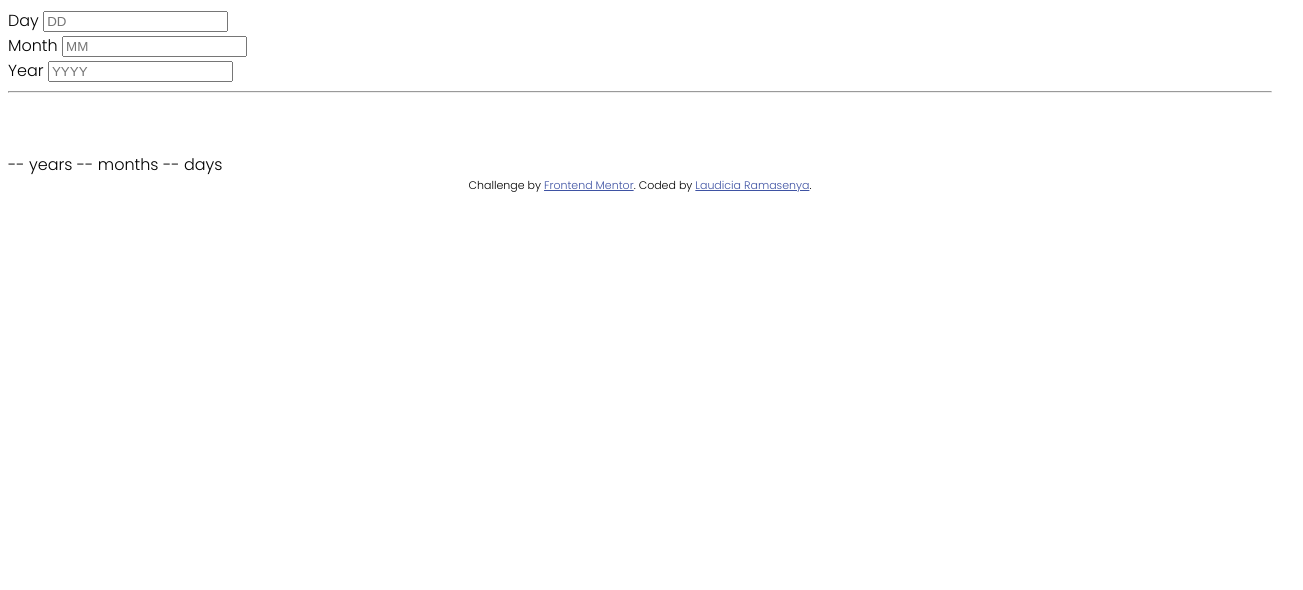
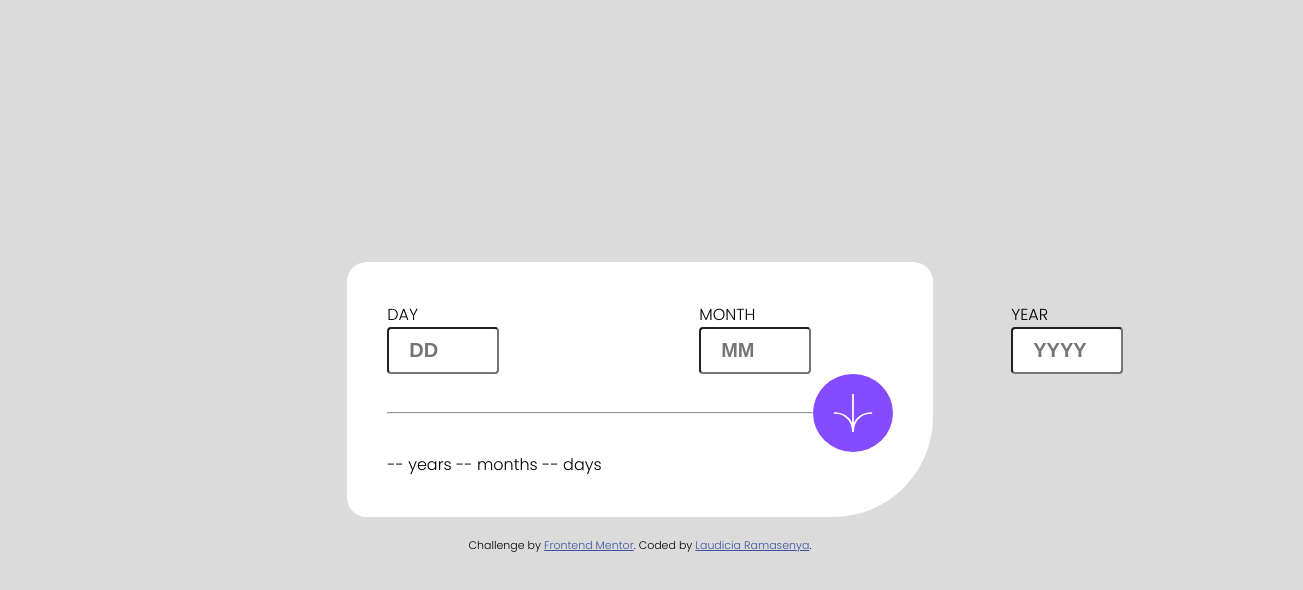
Before and after one commit to LaudRam/age-calculator-app, a plain HTML site: page index.html in a window 1280 px wide. Shown: the whole page, 1303 px wide, since content can reach past the window. Drawn offline with Linux system fonts and the light colour scheme.

Commit message:
Update style.css

```diff
--- a/style.css
+++ b/style.css
@@ -1,9 +1,83 @@
 body {
   font-family: "Poppins", sans-serif;
+  background-color: hsl(0, 0%, 86%);
+  display: flex;
+  flex-direction: column;
+  justify-content: center;
+  align-items: center;
+  min-height: 100vh;
+  min-height: 100dvh;
+}
+.container {
+  background-color: #fff;
+  /* width: -moz-fit-content; */
+  /* width: fit-content; */
+  padding: 40px;
+  border-radius: 20px 20px 100px 20px;
+  /* width: min-content; */
+  width: 40%;
+  /* display: flex; */
+  /* flex-direction: column; */
+}
+.form-container {
+  display: flex;
+  gap: 20px;
+  /* max-width: 100%; */
+  /* width: fit-content; */
+  /* height: fit-content; */
+  /* width: min-content; */
+  /* width: 100%; */
+  /* align-items: flex-start; */
+  /* overflow-x: hidden; */
+}
+.form-control {
+  display: flex;
+  flex-direction: column;
+  /* width: fit-content; */
+  /* height: fit-content; */
+  /* width: min-content; */
+  /* width: 100%; */
+  align-items: flex-start;
+  flex: 1;
+
+}
+label {
+  text-transform: uppercase;
+  /* width: fit-content; */
+  /* width: min-content; */
+}
+input {
+  padding: 10px 0 10px 20px;
+  font-weight: 700;
+  font-size: 20px;
+  border-radius: 4px;
+  /* max-width: 100%; */
+  max-width: 30%;
+  /* max-width: min-content; */
+}
+.icon-div {
+  display: flex;
+  align-items: center;
+}
+hr {
+  width: 100%;
+  height: 0;
+}
+h1{
+  display: inline-block;
+}
+img {
+  background-color: hsl(259, 100%, 65%);
+  padding: 20px;
+  border-radius: 50%;
+  width: 40px;
+  height: auto;
+  /* flex: -1; */
 }
 .attribution {
   font-size: 11px;
   text-align: center;
+  margin-top: 20px;
 }
 .attribution a {
   color: hsl(228, 45%, 44%);
```
